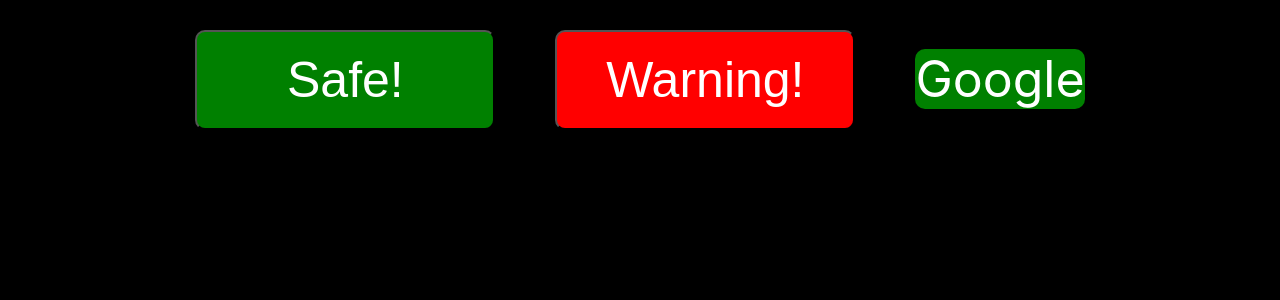
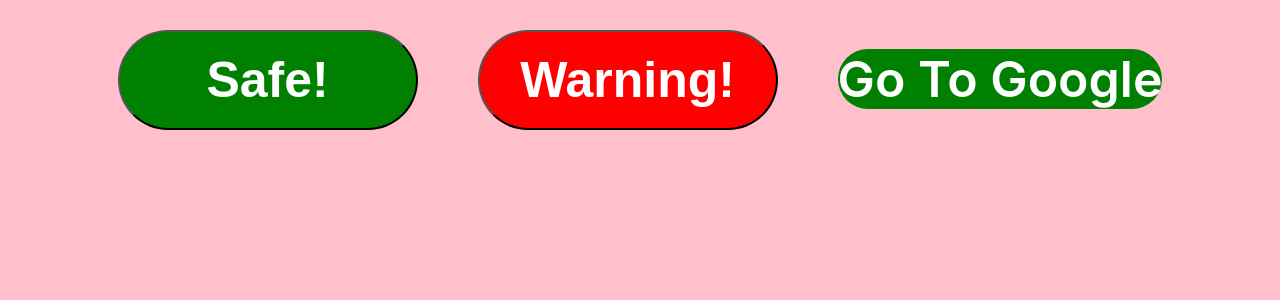
Before and after one commit to SeongJinJeong/React_Styled_Components, a React (Create React App) app: page / in a window 1280 px wide. Shown: the top 300 px of the page. Built offline with nearby package versions, Linux system fonts and the light colour scheme.

Commit message:
Fixed Bug

```diff
--- a/src/App.js
+++ b/src/App.js
@@ -17,7 +17,7 @@
         <Container>
           <Button>Safe!</Button>
           <Button danger>Warning!</Button>
-          <Anchor as='a' href="http://www.google.com" target = "_blank">Google</Anchor>
+          <Anchor as='a' href="https://google.com">Go To Google</Anchor>
         </Container>
       </>
     )
@@ -27,28 +27,29 @@
 const Container = styled.div`
   height : 100vh;
   width : 100%;
-  background-color : black;
+  background-color : pink;
   text-align : center;
 `
 
 const Button = styled.button`
-  -webkit-appearance: none;
-  border-radius : 10px;
+  -webkit-appearance:none;
+  border-radius : 50px;
   margin : 30px;
   min-width : 300px;
   min-height : 100px;
   color : white;
   font-size : 50px;
-  font-weight : 600px;
+  font-weight : 600;
   $:active,
   $:focus {
     outline : none;
-  }
-  background-color : ${props =>props.danger ? "red" : "green"}
+  };
+  background-color : ${props =>(props.danger ? "red" : "green")};
 `;
 
 const Anchor = styled(Button)`
-  text-decoration : none;
+  text-decoration: none;
+
 `;
 
 
```
